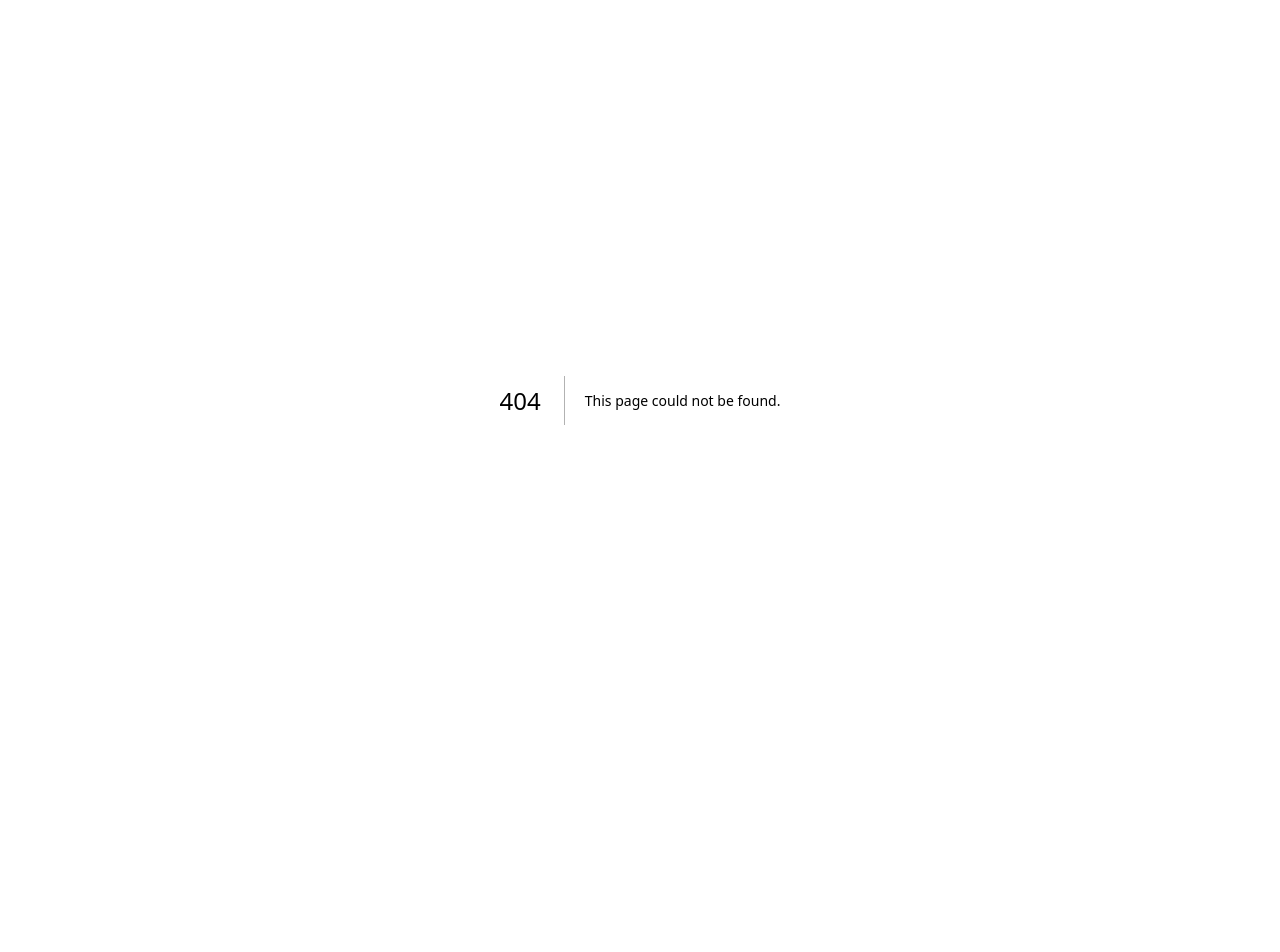
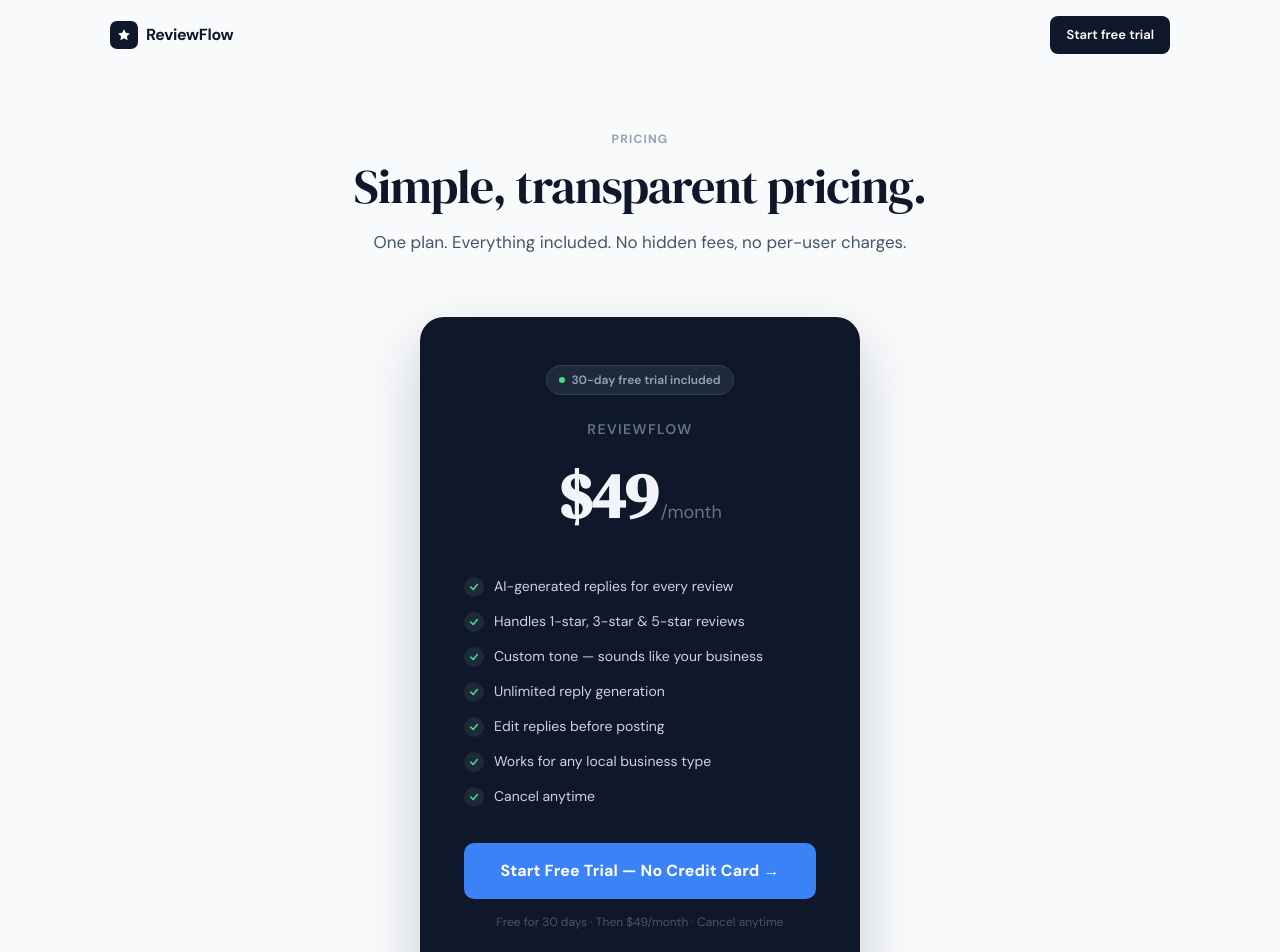
Before and after one commit to AmerC1990/reviewflow, a Next.js app: page /pricing in a window 1280 px wide. Before the commit this address had no page. Shown: the top 952 px of the page. Before the commit the page ends 800 px from the top, so only its background shows below. Built offline with nearby package versions, Linux system fonts and the light colour scheme.

Commit message:
add pricing page and nav link

```diff
--- a/pages/index.js
+++ b/pages/index.js
@@ -124,9 +124,14 @@ export default function Home() {
           </div>
           <span style={{ fontWeight: 700, fontSize: "16px", color: "#0f172a", letterSpacing: "-0.02em" }}>ReviewFlow</span>
         </div>
-        <a href="https://app.reviewflowapp.com/reviews" className="try-btn" style={{ padding: "9px 16px", fontSize: "13px", borderRadius: "8px" }}>
-          Try It Free
-        </a>
+        <div style={{ display: "flex", alignItems: "center", gap: "20px" }}>
+          <a href="/pricing" style={{ fontSize: "13px", fontWeight: 600, color: "#64748b", textDecoration: "none" }}>
+            Pricing
+          </a>
+          <a href="https://app.reviewflowapp.com/signup" className="try-btn" style={{ padding: "9px 16px", fontSize: "13px", borderRadius: "8px" }}>
+            Try It Free
+          </a>
+        </div>
       </nav>
 
       {/* HERO */}
@@ -165,11 +170,11 @@ export default function Home() {
             </div>
 
             <div className="fade-5" id="get-access">
-              <a href="https://app.reviewflowapp.com/reviews" className="try-btn" style={{ maxWidth: "420px" }}>
-                Try It Free — No Sign Up Needed →
+              <a href="https://app.reviewflowapp.com/signup" className="try-btn" style={{ maxWidth: "420px" }}>
+                Try It Free — Start Your 30-Day Trial →
               </a>
               <p style={{ marginTop: "10px", fontSize: "12px", color: "#94a3b8", textAlign: "center" }}>
-                No credit card. No account. Just try it.
+                No credit card required. Cancel anytime.
               </p>
             </div>
           </div>
@@ -273,13 +278,13 @@ export default function Home() {
             Ready to stop writing review responses?
           </h2>
           <p style={{ color: "#94a3b8", fontSize: "15px", lineHeight: "1.6", marginBottom: "28px" }}>
-            Try it free right now — no account, no credit card needed.
+            Start your free 30-day trial today. No credit card required.
           </p>
-          <a href="https://app.reviewflowapp.com/reviews" className="try-btn-blue">
-            Try It Free — No Sign Up Needed →
+          <a href="https://app.reviewflowapp.com/signup" className="try-btn-blue">
+            Start Free Trial — No Credit Card →
           </a>
           <p style={{ marginTop: "14px", fontSize: "12px", color: "#475569" }}>
-            Free during beta · No credit card · No account needed
+            30-day free trial · Then $49/month · Cancel anytime
           </p>
         </div>
       </section>
--- /dev/null
+++ b/pages/pricing.js
@@ -0,0 +1,155 @@
+import Head from "next/head";
+
+export default function Pricing() {
+  return (
+    <div style={{ fontFamily: "'DM Sans', sans-serif", background: "#f8fafc", minHeight: "100vh" }}>
+      <Head>
+        <title>Pricing — ReviewFlow</title>
+        <meta name="description" content="Simple, transparent pricing for ReviewFlow. One plan, everything included. Start free." />
+        <meta name="viewport" content="width=device-width, initial-scale=1" />
+        <link rel="preconnect" href="https://fonts.googleapis.com" />
+        <link rel="preconnect" href="https://fonts.gstatic.com" crossOrigin="true" />
+        <link href="https://fonts.googleapis.com/css2?family=DM+Sans:wght@400;500;600;700&family=DM+Serif+Display&display=swap" rel="stylesheet" />
+        <style>{`
+          * { box-sizing: border-box; margin: 0; padding: 0; }
+          body { background: #f8fafc; }
+        `}</style>
+      </Head>
+
+      {/* NAV */}
+      <nav style={{ padding: "16px 20px", display: "flex", alignItems: "center", justifyContent: "space-between", maxWidth: "1100px", margin: "0 auto" }}>
+        <a href="/" style={{ display: "flex", alignItems: "center", gap: "8px", textDecoration: "none" }}>
+          <div style={{ width: "28px", height: "28px", background: "#0f172a", borderRadius: "7px", display: "flex", alignItems: "center", justifyContent: "center" }}>
+            <svg width="14" height="14" viewBox="0 0 24 24" fill="none">
+              <path d="M12 2L15.09 8.26L22 9.27L17 14.14L18.18 21.02L12 17.77L5.82 21.02L7 14.14L2 9.27L8.91 8.26L12 2Z" fill="white" />
+            </svg>
+          </div>
+          <span style={{ fontWeight: 700, fontSize: "16px", color: "#0f172a", letterSpacing: "-0.02em" }}>ReviewFlow</span>
+        </a>
+        <a href="https://app.reviewflowapp.com/signup" style={{ background: "#0f172a", color: "#fff", padding: "9px 16px", borderRadius: "8px", fontSize: "13px", fontWeight: 600, textDecoration: "none" }}>
+          Start free trial
+        </a>
+      </nav>
+
+      {/* HERO */}
+      <section style={{ maxWidth: "700px", margin: "0 auto", padding: "60px 20px 20px", textAlign: "center" }}>
+        <p style={{ fontSize: "12px", fontWeight: 700, color: "#94a3b8", textTransform: "uppercase", letterSpacing: "0.1em", marginBottom: "12px" }}>Pricing</p>
+        <h1 style={{ fontSize: "clamp(32px, 5vw, 48px)", fontFamily: "'DM Serif Display', serif", color: "#0f172a", lineHeight: "1.1", letterSpacing: "-0.02em", marginBottom: "16px" }}>
+          Simple, transparent pricing.
+        </h1>
+        <p style={{ fontSize: "17px", color: "#475569", lineHeight: "1.7" }}>
+          One plan. Everything included. No hidden fees, no per-user charges.
+        </p>
+      </section>
+
+      {/* PRICING CARD */}
+      <section style={{ maxWidth: "480px", margin: "40px auto", padding: "0 20px" }}>
+        <div style={{ background: "#0f172a", borderRadius: "24px", padding: "48px 44px", textAlign: "center", boxShadow: "0 25px 60px rgba(15,23,42,0.2)" }}>
+
+          {/* Badge */}
+          <div style={{ display: "inline-flex", alignItems: "center", gap: "6px", background: "#1e293b", border: "1px solid #334155", borderRadius: "100px", padding: "5px 12px", marginBottom: "24px" }}>
+            <span style={{ width: "6px", height: "6px", borderRadius: "50%", background: "#4ade80", display: "inline-block" }}></span>
+            <span style={{ fontSize: "12px", fontWeight: 600, color: "#94a3b8" }}>30-day free trial included</span>
+          </div>
+
+          {/* Plan name */}
+          <p style={{ fontSize: "14px", fontWeight: 600, color: "#64748b", textTransform: "uppercase", letterSpacing: "0.1em", marginBottom: "8px" }}>ReviewFlow</p>
+
+          {/* Price */}
+          <div style={{ marginBottom: "32px" }}>
+            <span style={{ fontSize: "64px", fontWeight: 700, color: "#f1f5f9", fontFamily: "'DM Serif Display', serif", letterSpacing: "-0.02em" }}>$49</span>
+            <span style={{ fontSize: "18px", color: "#64748b", marginLeft: "4px" }}>/month</span>
+          </div>
+
+          {/* Features */}
+          <div style={{ display: "flex", flexDirection: "column", gap: "14px", marginBottom: "36px", textAlign: "left" }}>
+            {[
+              "AI-generated replies for every review",
+              "Handles 1-star, 3-star & 5-star reviews",
+              "Custom tone — sounds like your business",
+              "Unlimited reply generation",
+              "Edit replies before posting",
+              "Works for any local business type",
+              "Cancel anytime",
+            ].map((feature) => (
+              <div key={feature} style={{ display: "flex", alignItems: "center", gap: "10px" }}>
+                <div style={{ width: "20px", height: "20px", borderRadius: "50%", background: "#1e293b", display: "flex", alignItems: "center", justifyContent: "center", flexShrink: 0 }}>
+                  <svg width="10" height="10" viewBox="0 0 12 12" fill="none">
+                    <path d="M2 6L5 9L10 3" stroke="#4ade80" strokeWidth="1.8" strokeLinecap="round" strokeLinejoin="round" />
+                  </svg>
+                </div>
+                <span style={{ fontSize: "14px", color: "#cbd5e1" }}>{feature}</span>
+              </div>
+            ))}
+          </div>
+
+          {/* CTA */}
+          <a
+            href="https://app.reviewflowapp.com/signup"
+            style={{
+              display: "block",
+              background: "#3b82f6",
+              color: "#fff",
+              fontSize: "16px",
+              fontWeight: 700,
+              padding: "16px",
+              borderRadius: "10px",
+              textDecoration: "none",
+              letterSpacing: "0.01em",
+              transition: "background 0.2s ease",
+            }}
+          >
+            Start Free Trial — No Credit Card →
+          </a>
+
+          <p style={{ marginTop: "14px", fontSize: "12px", color: "#475569" }}>
+            Free for 30 days · Then $49/month · Cancel anytime
+          </p>
+        </div>
+      </section>
+
+      {/* FAQ */}
+      <section style={{ maxWidth: "600px", margin: "0 auto", padding: "40px 20px 80px" }}>
+        <h2 style={{ textAlign: "center", fontSize: "clamp(22px, 4vw, 28px)", fontFamily: "'DM Serif Display', serif", color: "#0f172a", marginBottom: "36px", letterSpacing: "-0.02em" }}>
+          Common questions
+        </h2>
+        <div style={{ display: "flex", flexDirection: "column", gap: "20px" }}>
+          {[
+            {
+              q: "Do I need a credit card to start?",
+              a: "No. Your 30-day free trial starts the moment you sign up. No credit card required until you decide to continue.",
+            },
+            {
+              q: "Can I cancel anytime?",
+              a: "Yes — cancel anytime from your account settings. No contracts, no cancellation fees.",
+            },
+            {
+              q: "What types of businesses can use ReviewFlow?",
+              a: "Any local business with Google reviews — restaurants, salons, dentists, gyms, contractors, med spas, and more.",
+            },
+            {
+              q: "Do the AI replies sound robotic?",
+              a: "No. You set your business name, type, and tone during setup. Every reply is written to sound like you, not a generic template.",
+            },
+            {
+              q: "How does it work?",
+              a: "Sign up, tell us about your business, and start generating replies instantly. Edit them if you want, then copy and paste into Google.",
+            },
+          ].map(({ q, a }) => (
+            <div key={q} style={{ background: "#fff", border: "1.5px solid #e2e8f0", borderRadius: "14px", padding: "20px 24px" }}>
+              <p style={{ fontWeight: 700, fontSize: "15px", color: "#0f172a", marginBottom: "8px" }}>{q}</p>
+              <p style={{ fontSize: "14px", color: "#64748b", lineHeight: "1.7" }}>{a}</p>
+            </div>
+          ))}
+        </div>
+      </section>
+
+      {/* FOOTER */}
+      <footer style={{ borderTop: "1px solid #e2e8f0", padding: "24px", textAlign: "center" }}>
+        <p style={{ fontSize: "13px", color: "#94a3b8" }}>
+          © 2026 ReviewFlow · <a href="/" style={{ color: "#94a3b8", textDecoration: "none" }}>Home</a>
+        </p>
+      </footer>
+    </div>
+  );
+}
```
